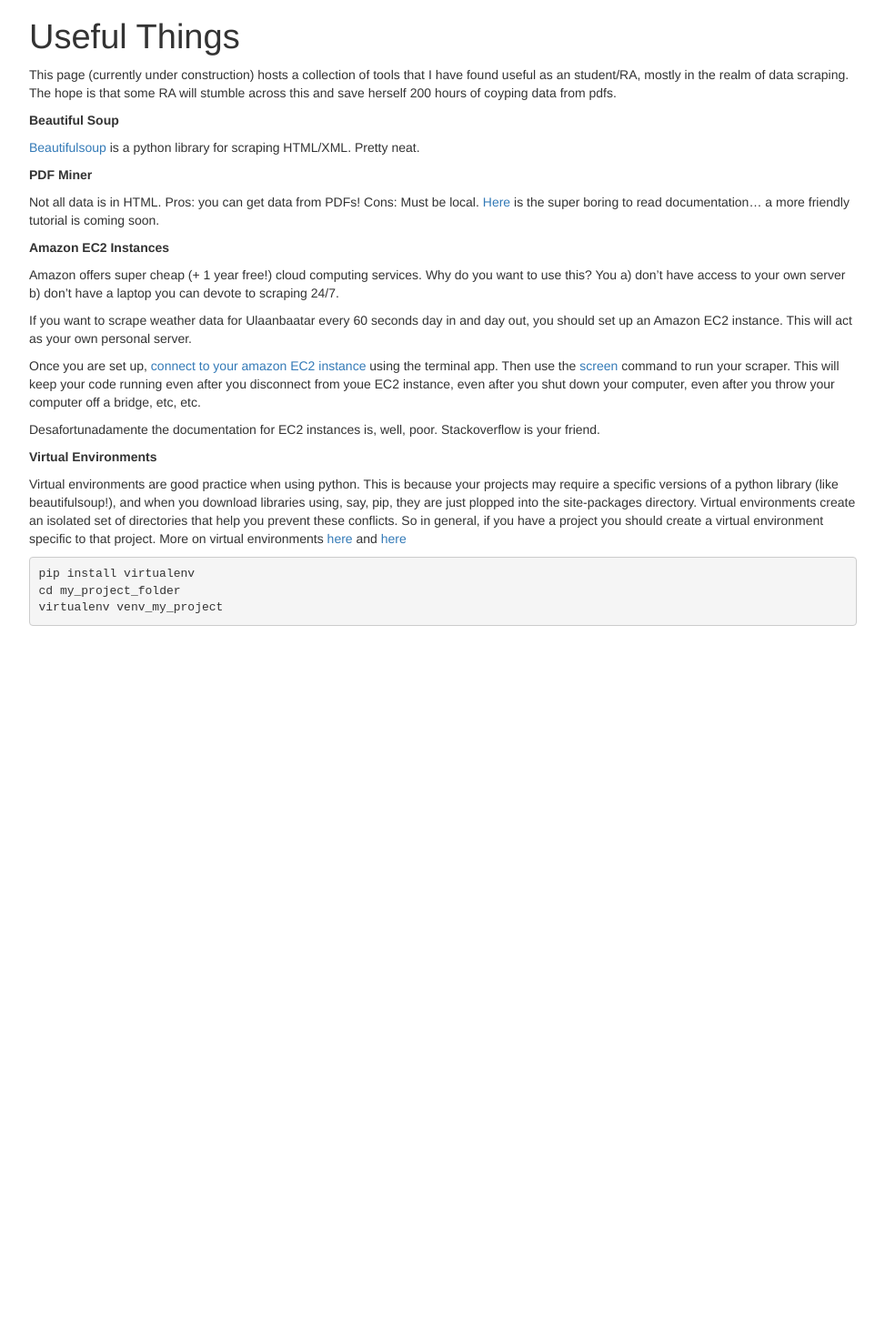
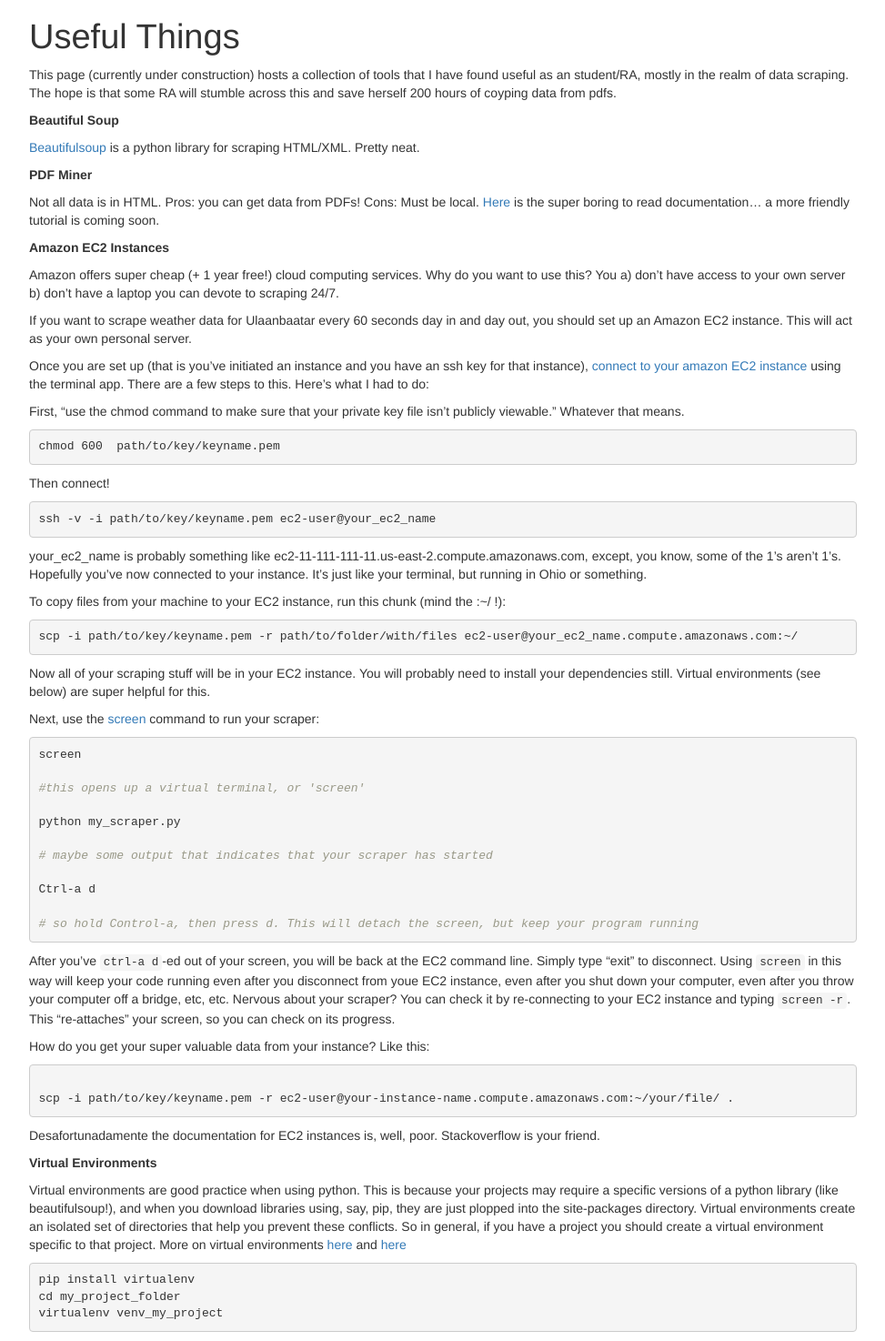
Before and after one commit to Matt-Tarduno/Matt-Tarduno.github.io, a Jekyll site: the page scraping_guide/index.html, which Jekyll copies as it is, in a window 1280 px wide. Shown: the whole page at 91% size, without its empty margins (153-1126 px from the left). Built offline with Jekyll 4.4.1, drawn with Linux system fonts in a browser that asks for light colours; before the commit the page ends 900 px from its top, so only the background shows below that.

Commit message:
update to scraping guide

```diff
--- a/scraping_guide/index.html
+++ b/scraping_guide/index.html
@@ -127,16 +127,42 @@ $(document).ready(function () {
 
 <p>This page (currently under construction) hosts a collection of tools that I have found useful as an student/RA, mostly in the realm of data scraping. The hope is that some RA will stumble across this and save herself 200 hours of coyping data from pdfs.</p>
 <p><strong>Beautiful Soup</strong></p>
-<p><a href="https://www.crummy.com/software/BeautifulSoup/?">Beautifulsoup</a> is a python library for scraping HTML/XML. Pretty neat.</p>
+<p><a href="https://www.crummy.com/software/BeautifulSoup/?" target="_blank">Beautifulsoup</a> is a python library for scraping HTML/XML. Pretty neat.</p>
 <p><strong>PDF Miner</strong></p>
-<p>Not all data is in HTML. Pros: you can get data from PDFs! Cons: Must be local. <a href="https://media.readthedocs.org/pdf/pdfminer-docs/latest/pdfminer-docs.pdf">Here</a> is the super boring to read documentation… a more friendly tutorial is coming soon.</p>
+<p>Not all data is in HTML. Pros: you can get data from PDFs! Cons: Must be local. <a href="https://media.readthedocs.org/pdf/pdfminer-docs/latest/pdfminer-docs.pdf" target="_blank">Here</a> is the super boring to read documentation… a more friendly tutorial is coming soon.</p>
 <p><strong>Amazon EC2 Instances</strong></p>
 <p>Amazon offers super cheap (+ 1 year free!) cloud computing services. Why do you want to use this? You a) don’t have access to your own server b) don’t have a laptop you can devote to scraping 24/7.</p>
 <p>If you want to scrape weather data for Ulaanbaatar every 60 seconds day in and day out, you should set up an Amazon EC2 instance. This will act as your own personal server.</p>
-<p>Once you are set up, <a href="https://docs.aws.amazon.com/AWSEC2/latest/UserGuide/AccessingInstancesLinux.html">connect to your amazon EC2 instance</a> using the terminal app. Then use the <a href="https://kb.iu.edu/d/acuy">screen</a> command to run your scraper. This will keep your code running even after you disconnect from youe EC2 instance, even after you shut down your computer, even after you throw your computer off a bridge, etc, etc.</p>
+<p>Once you are set up (that is you’ve initiated an instance and you have an ssh key for that instance), <a href="https://docs.aws.amazon.com/AWSEC2/latest/UserGuide/AccessingInstancesLinux.html" target="_blank">connect to your amazon EC2 instance</a> using the terminal app. There are a few steps to this. Here’s what I had to do:</p>
+<p>First, “use the chmod command to make sure that your private key file isn’t publicly viewable.” Whatever that means.</p>
+<pre class="bash"><code>chmod 600  path/to/key/keyname.pem</code></pre>
+<p>Then connect!</p>
+<pre class="bash"><code>ssh -v -i path/to/key/keyname.pem ec2-user@your_ec2_name</code></pre>
+<p>your_ec2_name is probably something like ec2-11-111-111-11.us-east-2.compute.amazonaws.com, except, you know, some of the 1’s aren’t 1’s. Hopefully you’ve now connected to your instance. It’s just like your terminal, but running in Ohio or something.</p>
+<p>To copy files from your machine to your EC2 instance, run this chunk (mind the :~/ !):</p>
+<pre class="bash"><code>scp -i path/to/key/keyname.pem -r path/to/folder/with/files ec2-user@your_ec2_name.compute.amazonaws.com:~/</code></pre>
+<p>Now all of your scraping stuff will be in your EC2 instance. You will probably need to install your dependencies still. Virtual environments (see below) are super helpful for this.</p>
+<p>Next, use the <a href="https://kb.iu.edu/d/acuy" target="_blank">screen</a> command to run your scraper:</p>
+<pre class="bash"><code>screen
+
+#this opens up a virtual terminal, or 'screen'
+
+python my_scraper.py
+
+# maybe some output that indicates that your scraper has started
+
+Ctrl-a d
+
+# so hold Control-a, then press d. This will detach the screen, but keep your program running
+</code></pre>
+<p>After you’ve <code>ctrl-a d</code>-ed out of your screen, you will be back at the EC2 command line. Simply type “exit” to disconnect. Using <code>screen</code> in this way will keep your code running even after you disconnect from youe EC2 instance, even after you shut down your computer, even after you throw your computer off a bridge, etc, etc. Nervous about your scraper? You can check it by re-connecting to your EC2 instance and typing <code>screen -r</code>. This “re-attaches” your screen, so you can check on its progress.</p>
+<p>How do you get your super valuable data from your instance? Like this:</p>
+<pre class="bash"><code>
+scp -i path/to/key/keyname.pem -r ec2-user@your-instance-name.compute.amazonaws.com:~/your/file/ .
+</code></pre>
 <p>Desafortunadamente the documentation for EC2 instances is, well, poor. Stackoverflow is your friend.</p>
 <p><strong>Virtual Environments</strong></p>
-<p>Virtual environments are good practice when using python. This is because your projects may require a specific versions of a python library (like beautifulsoup!), and when you download libraries using, say, pip, they are just plopped into the site-packages directory. Virtual environments create an isolated set of directories that help you prevent these conflicts. So in general, if you have a project you should create a virtual environment specific to that project. More on virtual environments <a href="http://docs.python-guide.org/en/latest/dev/virtualenvs/">here</a> and <a href="https://realpython.com/python-virtual-environments-a-primer/">here</a></p>
+<p>Virtual environments are good practice when using python. This is because your projects may require a specific versions of a python library (like beautifulsoup!), and when you download libraries using, say, pip, they are just plopped into the site-packages directory. Virtual environments create an isolated set of directories that help you prevent these conflicts. So in general, if you have a project you should create a virtual environment specific to that project. More on virtual environments <a href="http://docs.python-guide.org/en/latest/dev/virtualenvs/" target="_blank">here</a> and <a href="https://realpython.com/python-virtual-environments-a-primer/" target="_blank">here</a></p>
 <pre class="bash"><code>pip install virtualenv
 cd my_project_folder
 virtualenv venv_my_project</code></pre>
```
Also changed, not shown: scraping_guide/index.Rmd (+55 -1 lines).
